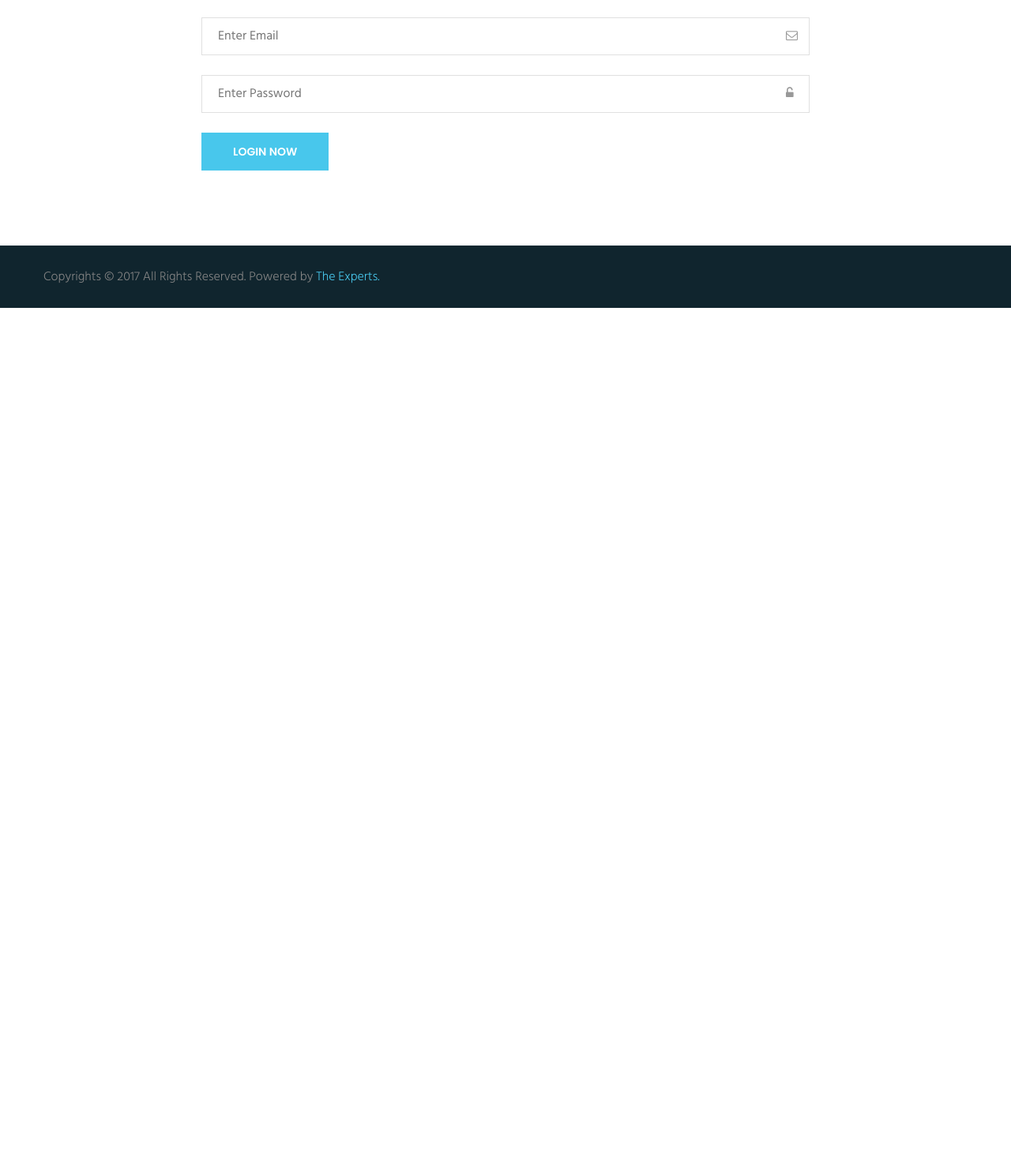
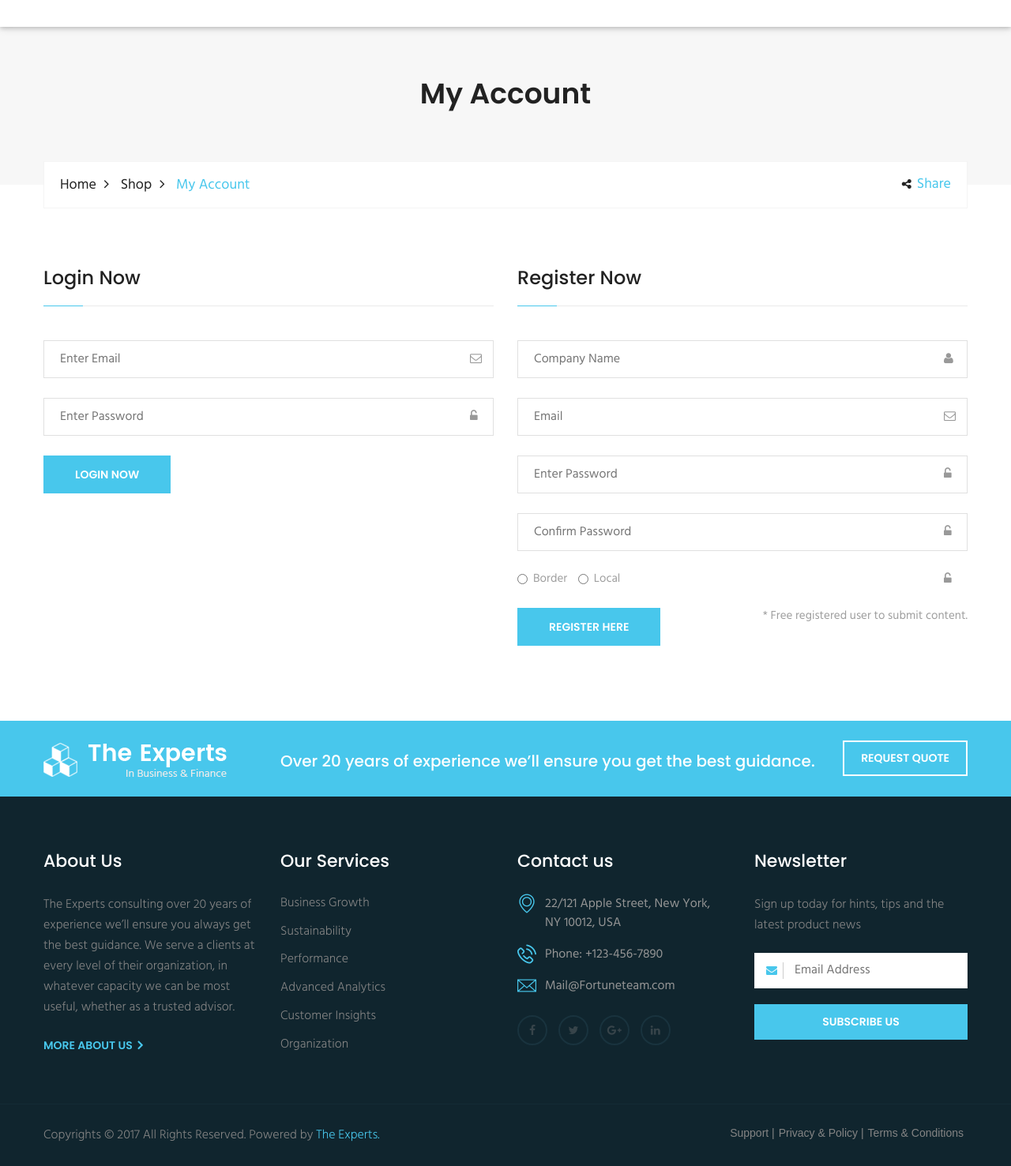
Before and after one commit to gitstud/JavierProject, a Django app: page /account/admin_portal in a window 1280 px wide. Shown: the part 314-1791 px from the top of the page at 79% size. Before the commit the page ends 704 px from the top, so only its background shows below. Run offline with Django 3.2, Linux system fonts and the light colour scheme; parts of the project's set-up code (start-up, migrations or seed data) failed here and were passed over; some libraries are stand-ins or nearby versions; some web fonts are replaced.

Commit message:
added login button to index page and setup server to process registration form

```diff
--- /dev/null
+++ b/main/apps/adminPortal/templates/adminPortal/cAccount.html
@@ -0,0 +1,419 @@
+<!DOCTYPE html>
+<html lang="en">
+<head>
+    <meta charset="UTF-8">
+    <title>The Experts || Responsive HTML 5 Template</title>
+
+    {% load static %}
+    <!-- mobile responsive meta -->
+    <meta name="viewport" content="width=device-width, initial-scale=1">
+    <meta name="viewport" content="width=device-width, initial-scale=1, maximum-scale=1">
+
+
+    <link rel="stylesheet" href="{% static 'css/style.css' %}">
+    <link rel="stylesheet" href="{% static 'css/responsive.css' %}">
+
+    <link rel="apple-touch-icon" sizes="180x180" href="{% static 'images/fav-icon/apple-touch-icon.png' %}">
+    <link rel="icon" type="image/png" href="{% static 'images/fav-icon/favicon-32x32.png' %}" sizes="32x32">
+    <link rel="icon" type="image/png" href="{% static 'images/fav-icon/favicon-16x16.png' %}" sizes="16x16">
+
+
+
+</head>
+<body>
+
+<div class="boxed_wrapper">
+
+
+
+<section class="theme_menu stricky">
+    <div class="container">
+        <div class="row">
+            <div class="col-md-4">
+                <div class="main-logo">
+                    <a href="index.html"><img src="{% static 'images/logo/logo.png' %}" alt=""></a>
+                </div>
+            </div>
+            <div class="col-md-8 menu-column">
+                <nav class="menuzord" id="main_menu">
+                   <ul class="menuzord-menu">
+                        <li><a href="index.html">Home</a></li>
+
+                        <li><a href="#">About us</a>
+                        <ul class="dropdown">
+                            <li><a href="about.html">About us</a></li>
+                            <li><a href="team.html">Meet Our Team</a></li>
+                            <li><a href="faq.html">FAQ’s</a></li>
+                            <li><a href="testimonials.html">Client Feedback</a></li>
+                         </ul>
+                        </li>
+
+                        <li><a href="service.html">services</a>
+                        <ul class="dropdown">
+                            <li><a href="service-1.html">Business Growth</a></li>
+                            <li><a href="service-2.html">Sustainability</a></li>
+                            <li><a href="service-3.html">Performance</a></li>
+                            <li><a href="service-4.html">Advanced Analytics</a></li>
+                            <li><a href="service-5.html">Organization</a></li>
+                            <li><a href="service-6.html">Customer Insights</a></li>
+                         </ul>
+
+                        </li>
+
+                        <li><a href="#">Projects</a>
+                        <ul class="dropdown">
+                            <li><a href="project-1.html">Projects 4 Columns</a></li>
+                            <li><a href="project-2.html">Projects 3 Columns</a></li>
+                            <li><a href="project-3.html">Projects 2 Columns</a></li>
+                            <li><a href="project-single.html">Single Project</a></li>
+                         </ul>
+                        </li>
+
+                        <li><a href="#">blog</a>
+                        <ul class="dropdown">
+                            <li><a href="blog-grid.html">Blog Grid View</a></li>
+                            <li><a href="blog-large.html">Blog With Sidebar</a></li>
+                            <li><a href="blog-details.html">Blog Single Post</a></li>
+                         </ul>
+                        </li>
+
+
+                        <li class="active"><a href="#">Shop</a>
+                        <ul class="dropdown">
+                            <li><a href="shop.html">Shop Products</a></li>
+                            <li><a href="shop-single.html">Product Detail Page</a></li>
+                            <li><a href="shop-cart.html">View Shopping Items</a></li>
+                            <li><a href="checkout.html">Checkout Your Page</a></li>
+                            <li><a href="account.html">Login or Register</a></li>
+                        </ul>
+                        </li>
+
+                        <li><a href="contact.html">Contact us</a></li>
+                    </ul><!-- End of .menuzord-menu -->
+                </nav> <!-- End of #main_menu -->
+            </div>
+            <div class="right-column">
+                <div class="right-area">
+                    <div class="nav_side_content">
+                        <div class="search_option">
+                            <button class="search tran3s dropdown-toggle color1_bg" id="searchDropdown" data-toggle="dropdown" aria-haspopup="true" aria-expanded="false"><i class="fa fa-search" aria-hidden="true"></i></button>
+                            <form action="#" class="dropdown-menu" aria-labelledby="searchDropdown">
+                                <input type="text" placeholder="Search...">
+                                <button><i class="fa fa-search" aria-hidden="true"></i></button>
+                            </form>
+                       </div>
+                   </div>
+                </div>
+
+            </div>
+        </div>
+
+
+   </div> <!-- End of .conatiner -->
+</section>
+
+<div class="inner-banner text-center">
+    <div class="container">
+        <div class="box">
+            <h3>My Account</h3>
+        </div><!-- /.box -->
+        <div class="breadcumb-wrapper">
+            <div class="clearfix">
+                <div class="pull-left">
+                    <ul class="list-inline link-list">
+                        <li><a href="index.html">Home</a></li>
+                        <li><a href="shop.html">shop</a></li>
+                        <li>My Account</li>
+                    </ul>
+                </div>
+                <div class="pull-right">
+                    <a href="#" class="get-qoute"><i class="fa fa-share-alt"></i>share</a>
+                </div><!-- /.pull-right -->
+            </div><!-- /.container -->
+        </div>
+    </div><!-- /.container -->
+</div>
+
+
+
+
+<section class="register-section sec-padd-top">
+    <div class="container">
+        <div class="row">
+
+            <!--Form Column-->
+            <div class="form-column column col-lg-6 col-md-6 col-sm-12 col-xs-12">
+
+                <div class="section-title">
+                    <h3>Login Now</h3>
+                    <div class="decor"></div>
+                </div>
+
+                <!--Login Form-->
+                <div class="styled-form login-form">
+                    <form method="post" action="{% url 'account:admin_validate' %}">
+                    {% csrf_token %}
+                        <div class="form-group">
+                            <span class="adon-icon"><span class="fa fa-envelope-o"></span></span>
+                            <input type="email" name="userEmail" value="" placeholder="Enter Email">
+                        </div>
+                        <div class="form-group">
+                            <span class="adon-icon"><span class="fa fa-unlock-alt"></span></span>
+                            <input type="password" name="userPassword" value="" placeholder="Enter Password">
+                        </div>
+                        <div class="clearfix">
+                            <div class="form-group pull-left">
+                                <button type="submit" class="thm-btn thm-tran-bg" value="submit" onclick="">login now</button>
+                            </div>
+                        </div>
+
+                    </form>
+                </div>
+
+            </div>
+
+            <!--Form Column-->
+            <div class="form-column column col-lg-6 col-md-6 col-sm-12 col-xs-12">
+
+                <div class="section-title">
+                    <h3>Register Now</h3>
+                    <div class="decor"></div>
+                </div>
+
+                <!--Login Form-->
+                <div class="styled-form register-form">
+                    <form method="post" action="{% url 'account:register' %}">
+                        {% csrf_token %}
+                        <div class="form-group">
+                            <span class="adon-icon"><span class="fa fa-user"></span></span>
+                            <input type="text" name="cname" value="" placeholder="Company Name">
+                        </div>
+                        <div class="form-group">
+                            <span class="adon-icon"><span class="fa fa-envelope-o"></span></span>
+                            <input type="email" name="cemail" value="" placeholder="Email">
+                        </div>
+                        <div class="form-group">
+                            <span class="adon-icon"><span class="fa fa-unlock-alt"></span></span>
+                            <input type="password" name="cpass" value="" placeholder="Enter Password">
+                        </div>
+                        <div class="form-group">
+                            <span class="adon-icon"><span class="fa fa-unlock-alt"></span></span>
+                            <input type="password" name="ccpass" value="" placeholder="Confirm Password">
+                        </div>
+                        <div class="form-group">
+                            <span class="adon-icon"><span class="fa fa-unlock-alt"></span></span>
+                            <label class="radio-inline"><input type="radio" value="big" name="ctype">Border</label>
+                            <label class="radio-inline"><input type="radio" value="small" name="ctype">Local</label>
+                        </div>
+                        <div class="clearfix">
+                            <div class="form-group pull-left">
+                                <button type="submit" class="thm-btn thm-tran-bg">Register here</button>
+                            </div>
+                            <div class="form-group padd-top-15 pull-right">
+                                * Free registered user to submit content.
+                            </div>
+                        </div>
+
+                    </form>
+                </div>
+
+            </div>
+
+        </div>
+    </div>
+</section>
+
+
+
+
+
+<div class="call-out">
+    <div class="container">
+        <div class="row">
+            <div class="col-md-3 col-sm-12">
+                <figure class="logo">
+                    <a href="index.html"><img src="images/logo/logo2.png" alt=""></a>
+                </figure>
+            </div>
+            <div class="col-md-9 col-sm-12">
+                <div class="float_left">
+                    <h4>Over 20 years of experience we’ll ensure you get the best guidance.</h4>
+                </div>
+                <div class="float_right">
+                    <a href="contact.html" class="thm-btn-tr">Request Quote</a>
+                </div>
+            </div>
+        </div>
+
+    </div>
+</div>
+
+<footer class="main-footer">
+
+    <!--Widgets Section-->
+    <div class="widgets-section">
+        <div class="container">
+            <div class="row">
+                <!--Big Column-->
+                <div class="big-column col-md-6 col-sm-12 col-xs-12">
+                    <div class="row clearfix">
+
+                        <!--Footer Column-->
+                        <div class="footer-column col-md-6 col-sm-6 col-xs-12">
+                            <div class="footer-widget about-widget">
+                                <h3 class="footer-title">About Us</h3>
+
+                                <div class="widget-content">
+                                    <div class="text"><p>The Experts consulting over 20 years of experience we’ll ensure you always get the best guidance. We serve a clients at every level of their organization, in whatever capacity we can be most useful, whether as a trusted advisor.</p> </div>
+                                    <div class="link">
+                                        <a href="#" class="default_link">More About us <i class="fa fa-angle-right"></i></a>
+                                    </div>
+                                </div>
+                            </div>
+                        </div>
+                        <!--Footer Column-->
+                        <div class="footer-column col-md-6 col-sm-6 col-xs-12">
+                            <div class="footer-widget links-widget">
+                                <h3 class="footer-title">Our Services</h3>
+                                <div class="widget-content">
+                                    <ul class="list">
+                                        <li><a href="service-1.html">Business Growth</a></li>
+                                        <li><a href="service-2.html">Sustainability</a></li>
+                                        <li><a href="service-3.html">Performance</a></li>
+                                        <li><a href="service-4.html">Advanced Analytics</a></li>
+                                        <li><a href="service-5.html">Customer Insights</a></li>
+                                        <li><a href="service-6.html">Organization</a></li>
+                                    </ul>
+                                </div>
+                            </div>
+                        </div>
+                    </div>
+                </div>
+
+                <!--Big Column-->
+                <div class="big-column col-md-6 col-sm-12 col-xs-12">
+                    <div class="row clearfix">
+
+
+                        <!--Footer Column-->
+                        <div class="footer-column col-md-6 col-sm-6 col-xs-12">
+                            <div class="footer-widget contact-widget">
+                                <h3 class="footer-title">Contact us</h3>
+                                <div class="widget-content">
+                                    <ul class="contact-info">
+                                        <li><span class="icon-signs"></span>22/121 Apple Street, New York, <br>NY 10012, USA</li>
+                                        <li><span class="icon-phone-call"></span> Phone: +123-456-7890</li>
+                                        <li><span class="icon-e-mail-envelope"></span>Mail@Fortuneteam.com</li>
+                                    </ul>
+                                </div>
+                                <ul class="social">
+                                    <li><a href="#"><i class="fa fa-facebook"></i></a></li>
+                                    <li><a href="#"><i class="fa fa-twitter"></i></a></li>
+                                    <li><a href="#"><i class="fa fa-google-plus"></i></a></li>
+                                    <li><a href="#"><i class="fa fa-linkedin"></i></a></li>
+                                </ul>
+                            </div>
+                        </div>
+
+                        <!--Footer Column-->
+                        <div class="footer-column col-md-6 col-sm-6 col-xs-12">
+                            <div class="footer-widget news-widget">
+                                <h3 class="footer-title">Newsletter</h3>
+                                <div class="widget-content">
+                                    <!--Post-->
+                                    <div class="text"><p>Sign up today for hints, tips and the <br>latest product news</p></div>
+                                    <!--Post-->
+                                    <form action="#" class="default-form">
+                                        <input type="email" placeholder="Email Address">
+                                        <span class="fa fa-envelope"></span>
+                                        <button type="submit" class="thm-btn">Subscribe Us</button>
+                                    </form>
+                                </div>
+
+                            </div>
+                        </div>
+
+                    </div>
+                </div>
+
+             </div>
+         </div>
+     </div>
+
+     <!--Footer Bottom-->
+     <section class="footer-bottom">
+        <div class="container">
+            <div class="pull-left copy-text">
+                <p>Copyrights © 2017 All Rights Reserved. Powered by  <a href="#"> The Experts.</a></p>
+
+            </div><!-- /.pull-right -->
+            <div class="pull-right get-text">
+                <ul>
+                    <li><a href="#">Support |  </a></li>
+                    <li><a href="#">Privacy & Policy |</a></li>
+                    <li><a href="#"> Terms & Conditions</a></li>
+                </ul>
+            </div><!-- /.pull-left -->
+        </div><!-- /.container -->
+    </section>
+
+</footer>
+
+<!-- Scroll Top Button -->
+    <button class="scroll-top tran3s color2_bg">
+        <span class="fa fa-angle-up"></span>
+    </button>
+    <!-- pre loader  -->
+    <div class="preloader"></div>
+
+
+    <!-- jQuery js -->
+    <script src="{% static 'js/jquery.js' %}"></script>
+    <!-- bootstrap js -->
+    <script src="{% static 'js/bootstrap.min.js' %}"></script>
+    <!-- jQuery ui js -->
+    <script src="{% static 'js/jquery-ui.js' %}"></script>
+    <!-- owl carousel js -->
+    <script src="{% static 'js/owl.carousel.min.js' %}"></script>
+    <!-- jQuery validation -->
+    <script src="{% static 'js/jquery.validate.min.js' %}"></script>
+
+    <!-- mixit up -->
+    <script src="{% static 'js/wow.js' %}"></script>
+    <script src="{% static 'js/jquery.mixitup.min.js' %}"></script>
+    <script src="{% static 'js/jquery.fitvids.js' %}"></script>
+    <script src="{% static 'js/bootstrap-select.min.js' %}"></script>
+    <script src="{% static 'js/menuzord.js' %}"></script>
+
+    <!-- revolution slider js -->
+    <script src="{% static 'js/jquery.themepunch.tools.min.js' %}"></script>
+    <script src="{% static 'js/jquery.themepunch.revolution.min.js' %}"></script>
+    <script src="{% static 'js/revolution.extension.actions.min.js' %}"></script>
+    <script src="{% static 'js/revolution.extension.carousel.min.js' %}"></script>
+    <script src="{% static 'js/revolution.extension.kenburn.min.js' %}"></script>
+    <script src="{% static 'js/revolution.extension.layeranimation.min.js' %}"></script>
+    <script src="{% static 'js/revolution.extension.migration.min.js' %}"></script>
+    <script src="{% static 'js/revolution.extension.navigation.min.js' %}"></script>
+    <script src="{% static 'js/revolution.extension.parallax.min.js' %}"></script>
+    <script src="{% static 'js/revolution.extension.slideanims.min.js' %}"></script>
+    <script src="{% static 'js/revolution.extension.video.min.js' %}"></script>
+
+    <!-- fancy box -->
+    <script src="{% static 'js/jquery.fancybox.pack.js' %}"></script>
+    <script src="{% static 'js/isotope.js' %}"></script>
+    <script src="{% static 'js/jquery.polyglot.language.switcher.js' %}"></script>
+    <script src="{% static 'js/nouislider.js' %}"></script>
+    <script src="{% static 'js/jquery.bootstrap-touchspin.js' %}"></script>
+    <script src="{% static 'js/SmoothScroll.js' %}"></script>
+    <script src="{% static 'js/jquery.appear.js' %}"></script>
+    <script src="{% static 'js/jquery.countTo.js' %}"></script>
+    <script src="{% static 'js/jquery.flexslider.js' %}"></script>
+    <script src="{% static 'js/imagezoom.js' %}"></script>
+    <script src="{% static 'js/bxslider.js' %}"></script>
+    <script id="map-script" src="{% static 'js/default-map.js' %}"></script>
+    <script src="{% static 'js/custom.js' %}"></script>
+
+</div>
+
+</body>
+</html>
--- a/main/apps/adminPortal/urls.py
+++ b/main/apps/adminPortal/urls.py
@@ -3,6 +3,7 @@ from . import views
 
 urlpatterns = [
 	url(r'^admin_portal', views.portal, name='admin_portal'),
+	url(r'^register_customer', views.cRegister, name='register'),
 	url(r'^admin_validate', views.validateAdmin, name='admin_validate'),
 	url(r'^business_dashboard', views.b_dash, name='b_dash'),
 ]
--- a/main/apps/adminPortal/views.py
+++ b/main/apps/adminPortal/views.py
@@ -1,9 +1,10 @@
 from django.shortcuts import render, redirect
-from models import User
+from models import User, SubCompany
+from pprint import pprint
 
 # Create your views here.
 def portal(request):
-	return render(request, 'adminPortal/account.html')
+	return render(request, 'adminPortal/cAccount.html')
 
 def validateAdmin(request):
 	print(request.POST['userEmail'])
@@ -19,3 +20,13 @@ def validateAdmin(request):
 
 def b_dash(request):
 	return render(request, 'adminPortal/businessDashboard.html')
+
+def cRegister(request):
+	print(request.POST['cname'])
+	print(request.POST['cemail'])
+	print(request.POST['cpass'])
+	print(request.POST['ccpass'])
+	print(request.POST['ctype'])
+	company = SubCompany(name=request.POST['cname'], email=request.POST['cemail'], password=request.POST['cpass'])
+	company.save()
+	return redirect('account:b_dash')
```
Also changed, not shown: main/apps/adminPortal/templates/adminPortal/businessDashboard.html (+20 -29 lines), main/apps/logisite/templates/logisite/index.html (+1 -11 lines).
